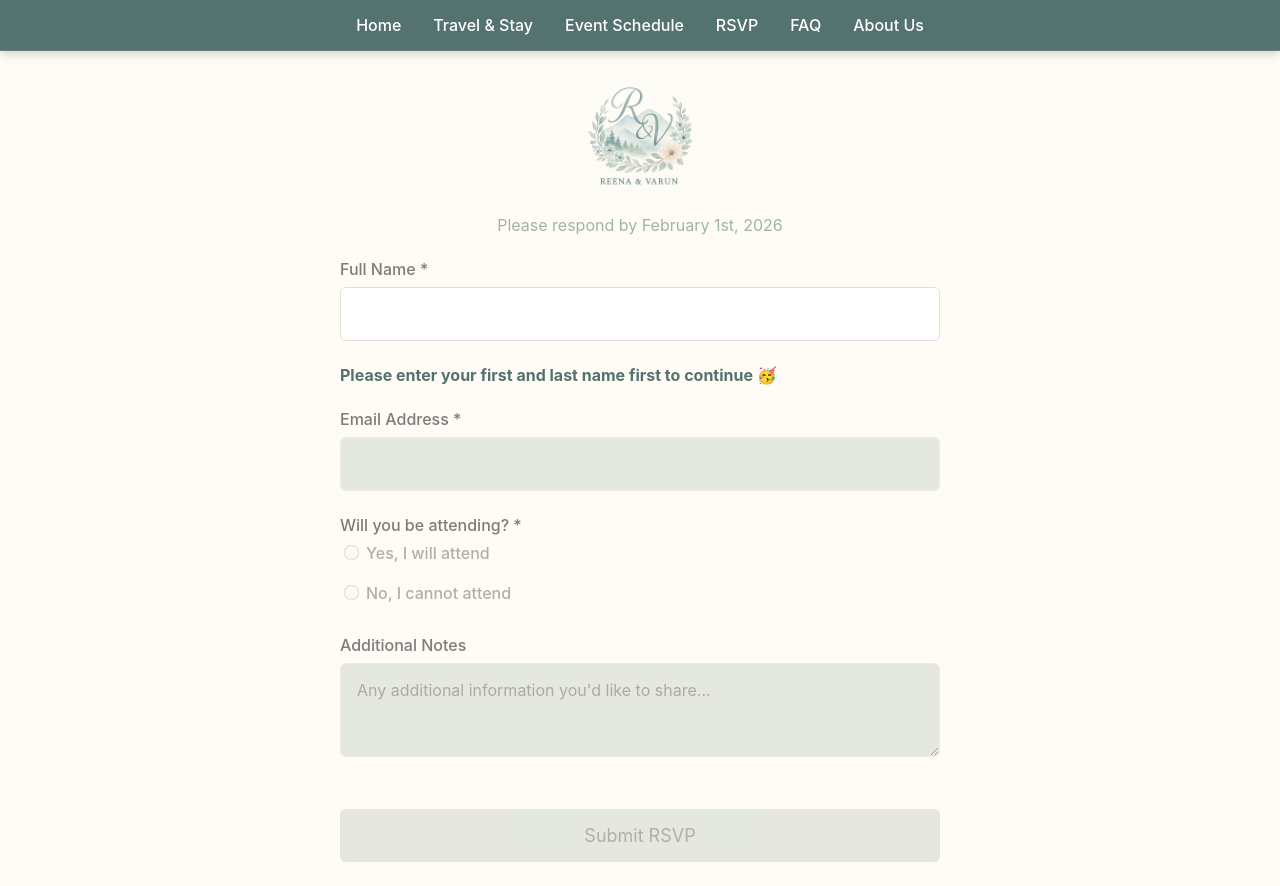
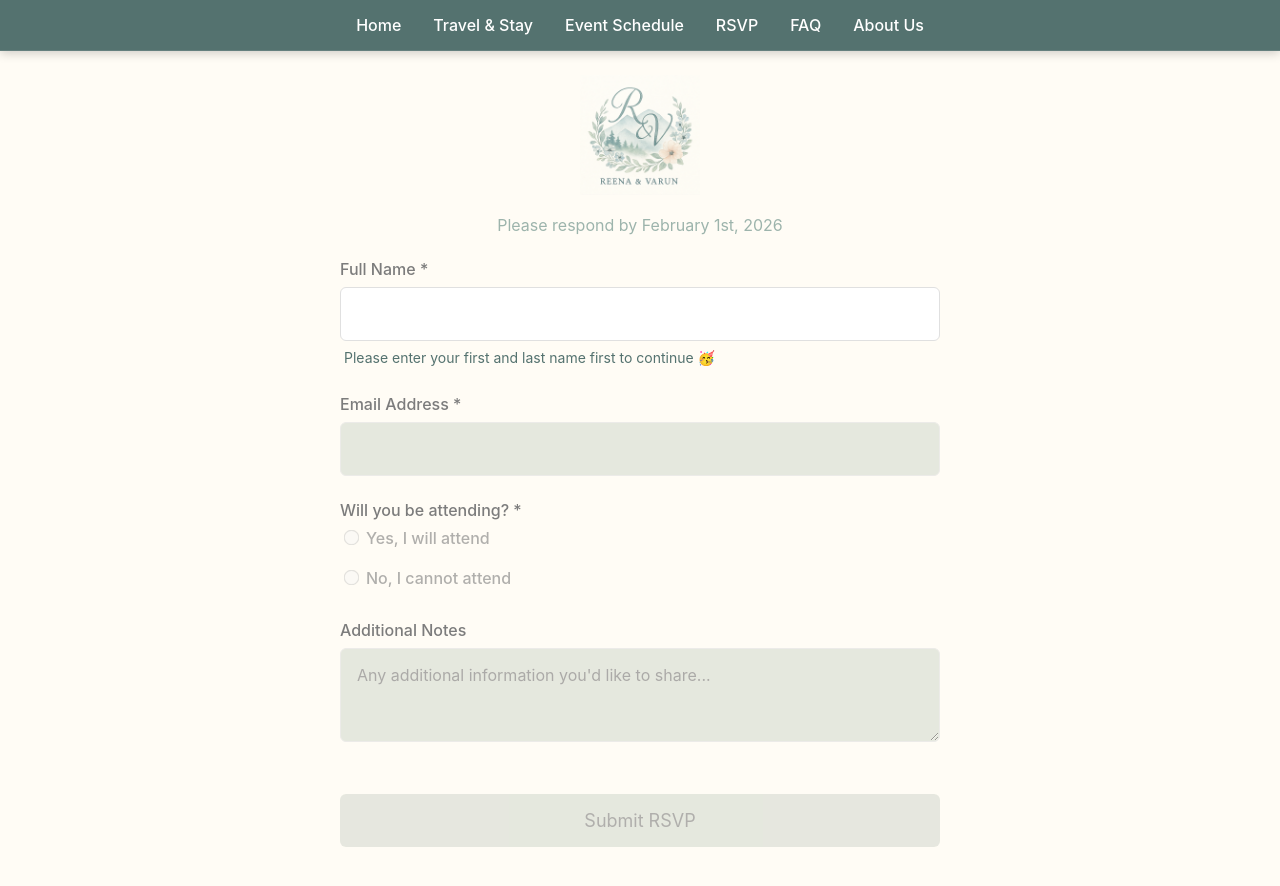
Before and after one commit to reenasarkar/wedding-site, a React (Create React App) app in the folder client/: page / in a window 1280 px wide. Both pictures are taken after a click on the button "RSVP". Built offline with nearby package versions, Linux system fonts and the light colour scheme; a web font is replaced by a local one.

Commit message:
Update guest list with additional names

```diff
--- a/client/src/App.css
+++ b/client/src/App.css
@@ -553,9 +553,12 @@
 
 .rsvp-enter-name {
   color: var(--color-primary);
-  font-size: var(--font-size-md);
-  margin-bottom: var(--spacer-4);
-  font-weight: 700;
+  font-size: var(--font-size-sm);
+  margin-top: var(--spacer-1);
+  padding: var(--spacer-1);
+  border-radius: var(--border-radius);
+  /* border-left: 3px solid var(--color-accent); */
+  /* background-color: var(--color-muted); */
 }
 
 .rsvp-button:hover {
@@ -599,7 +602,8 @@
   color: var(--color-accent);
   font-size: var(--font-size-sm);
   margin-top: var(--spacer-1);
-  font-style: italic;
+  padding: var(--spacer-1);
+  border-radius: var(--border-radius);
   display: flex;
   align-items: center;
   gap: var(--spacer-1);
--- a/client/src/RSVP.jsx
+++ b/client/src/RSVP.jsx
@@ -235,11 +235,10 @@ export default function RSVP() {
                 {guestValidation.message}
               </div>
             )}
-          </div>
-
-          {!isNameEntered && (
+            {!isNameEntered && (
             <div className='rsvp-enter-name'>Please enter your first and last name first to continue 🥳</div>
           )}
+          </div>
 
           <div className="form-group">
             <label htmlFor="email">Email Address *</label>
```
Also changed, not shown: 1 other file (tests, documents, lock files or other folders).
